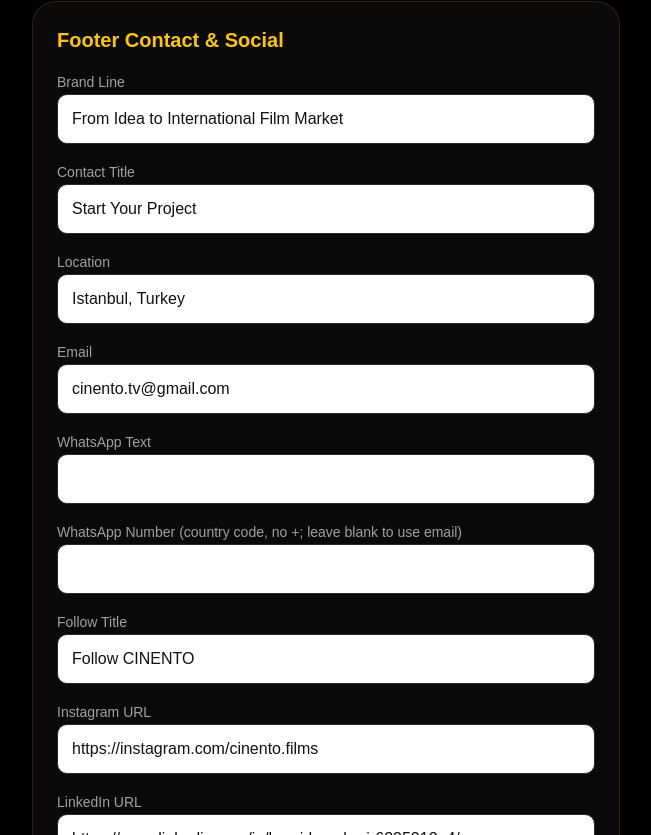
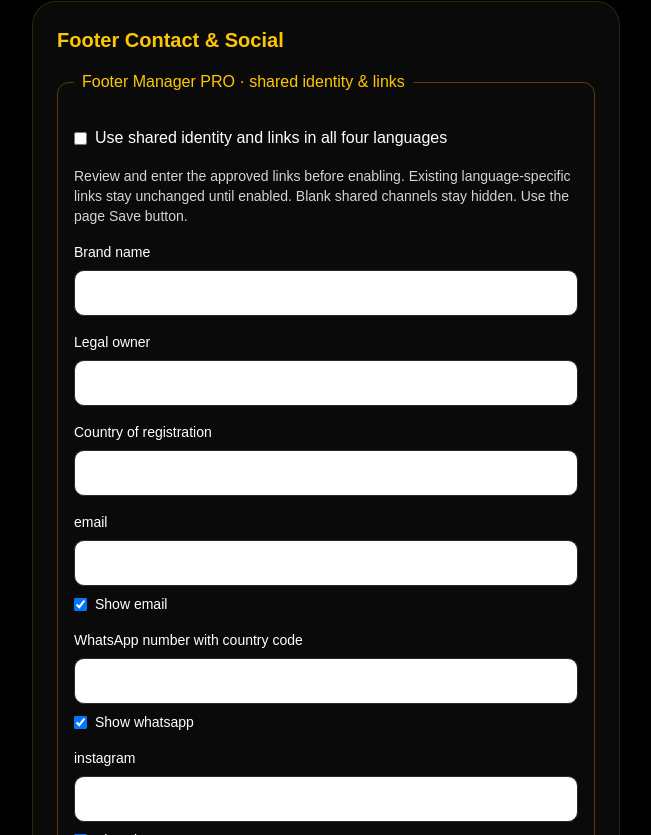
Before and after one commit to mrcint19-alt/cinento-production, a Next.js app: page /admin/content in a window 1280 px wide. Shown: the part 10885-11720 px from the top of the page, without its empty margins (8-659 px from the left). Built offline with nearby package versions, Linux system fonts and the light colour scheme.

Commit message:
feat(footer): add dashboard-managed multilingual footer

```diff
--- a/app/[lang]/page.tsx
+++ b/app/[lang]/page.tsx
@@ -6,6 +6,10 @@ Status: PAGE54 BASE + CMS CONNECTED + IMAGE MANAGER ACTIVE HERO SYSTEM CONNECTED
 */
 
 "use client";
+
+// Footer Manager PRO v1.0 | 2026-11-14 | baseline 5d4af80
+import ManagedFooter from "../../components/ManagedFooter";
+import { footerShared, footerHref, type FooterShared } from "../../lib/footer-manager";
 
 import { useEffect, useMemo, useState, type CSSProperties } from "react";
 import { useParams } from "next/navigation";
@@ -99,6 +103,7 @@ type PageContent = {
     location?: string;
     email?: string;
     whatsappNumber?: string;
+    whatsappText?: string;
     social?: { instagram?: string; linkedin?: string; website?: string };
   };
 };
@@ -311,6 +316,7 @@ export default function HomePage() {
   }, [lang]);
 
   const [dynamicContent, setDynamicContent] = useState<DynamicHomepageContent | null>(null);
+  const [sharedFooter, setSharedFooter] = useState<FooterShared>(() => footerShared(null));
   const [theme, setTheme] = useState<SiteTheme>(DEFAULT_SITE_THEME);
   const [showEnglishProjectDetails, setShowEnglishProjectDetails] = useState(false);
   const [featuredPrograms, setFeaturedPrograms] = useState<FeaturedProgram[]>([]);
@@ -378,6 +384,7 @@ export default function HomePage() {
       .then((data) => {
         if (!isActive) return;
         setTheme(siteTheme(data?.theme));
+        setSharedFooter(footerShared(data?.footerShared));
         setSliderSettings(heroSliderSettings(data?.heroSlider));
         const selected = data?.[lang] || null;
         const englishProjects = data?.en?.featuredProjects?.items;
@@ -695,7 +702,7 @@ export default function HomePage() {
         </div>
       </section>
 
-      <footer className="border-t border-white/10 site-band">
+      {sharedFooter.enabled ? <ManagedFooter settings={sharedFooter} copy={content.footer} brand={content.brand} whatsappLabel={content.contact.whatsappLabel} /> : <footer className="border-t border-white/10 site-band">
         <div className="mx-auto grid max-w-7xl gap-10 px-6 py-12 md:grid-cols-3">
           <div>
             <div className="mb-3 text-lg font-bold text-white">{content.brand}</div>
@@ -706,7 +713,7 @@ export default function HomePage() {
             <div className="space-y-2 text-sm text-neutral-400">
               <div>{content.footer.location?.trim() || "Istanbul, Turkey"}</div>
               <a href={`mailto:${contactEmail}`} className="block hover:text-[var(--site-accent)]">{contactEmail}</a>
-              {whatsappNumber && <a href={`https://wa.me/${whatsappNumber}`} target="_blank" className="block hover:text-[var(--site-accent)]" rel="noreferrer">{content.contact.whatsappLabel}</a>}
+              {footerHref("whatsapp", whatsappNumber) && <a href={footerHref("whatsapp", whatsappNumber)!} target="_blank" className="block hover:text-[var(--site-accent)]" rel="noreferrer">{content.footer.whatsappText?.trim() || content.contact.whatsappLabel}</a>}
             </div>
           </div>
           <div>
@@ -719,7 +726,7 @@ export default function HomePage() {
           </div>
         </div>
         <div className="border-t border-white/10 py-4 text-center text-xs text-neutral-500">{content.footer.rights}</div>
-      </footer>
+      </footer>}
     </main>
   );
 }
--- a/app/admin/content/page.tsx
+++ b/app/admin/content/page.tsx
@@ -1,4 +1,8 @@
 "use client";
+
+// Footer Manager PRO v1.0 | 2026-11-14 | baseline 5d4af80
+import FooterSharedEditor from "../../../components/FooterSharedEditor";
+import { footerShared, footerErrors, type FooterShared } from "../../../lib/footer-manager";
 
 /*
 File: app/admin/content/page.tsx
@@ -103,6 +107,7 @@ export default function ContentManager() {
   const [data, setData] = useState<any>(null);
   const [loading, setLoading] = useState(true);
   const [saving, setSaving] = useState(false);
+  const [sharedFooter, setSharedFooter] = useState<FooterShared>(() => footerShared(null));
   const [lang, setLang] = useState<Lang>("en");
   const [theme, setTheme] = useState<SiteTheme>(DEFAULT_SITE_THEME);
   const [navigation, setNavigation] = useState<SiteNavigation>(DEFAULT_NAVIGATION);
@@ -188,6 +193,7 @@ export default function ContentManager() {
       .then((res) => res.json())
       .then((json) => {
         setData(json);
+        setSharedFooter(footerShared(json?.footerShared));
         setHeroSlider(heroSliderSettings(json?.heroSlider));
         setTheme(siteTheme(json?.theme));
         setNavigation(navigationFromContent(json));
@@ -376,6 +382,8 @@ export default function ContentManager() {
 
   const handleSave = async () => {
     try {
+      const errors = footerErrors(sharedFooter);
+      if (errors.length) { alert(errors.join("\n")); return; }
       if (!validNavigationIcon(navigation.menuIcon, true) || navigation.items.some(item => item.enabled && (!validNavigationHref(item.href) || !validNavigationIcon(item.icon) || SITE_LOCALES.some(locale => !item.labels[locale].trim())))) {
         alert("The menu icon and every visible item need a valid icon, destination and title in all four languages.");
         return;
@@ -384,6 +392,7 @@ export default function ContentManager() {
 
       const updated = {
         ...data,
+        footerShared: footerShared(sharedFooter),
         heroSlider: heroSliderSettings(heroSlider),
         theme: siteTheme(theme),
         navigation: siteNavigation(navigation),
@@ -443,6 +452,7 @@ export default function ContentManager() {
             whatsappLabel: contactWhatsappLabel,
           },
           footer: {
+            ...data?.[lang]?.footer,
             brandLine: footerBrandLine,
             contactTitle: footerContactTitle,
             location: footerLocation,
@@ -704,6 +714,7 @@ export default function ContentManager() {
         </Section>
 
         <Section title="Footer Contact & Social">
+          <FooterSharedEditor value={sharedFooter} onChange={setSharedFooter} />
           <Input label="Brand Line" value={footerBrandLine} onChange={setFooterBrandLine} />
           <Input label="Contact Title" value={footerContactTitle} onChange={setFooterContactTitle} />
           <Input label="Location" value={footerLocation} onChange={setFooterLocation} />
--- /dev/null
+++ b/components/FooterSharedEditor.tsx
@@ -0,0 +1,14 @@
+"use client";
+/* CINENTO Footer Manager PRO v1.0 | 2026-11-14 | baseline 5d4af80 */
+import { FOOTER_CHANNELS, footerErrors, type FooterShared } from "../lib/footer-manager";
+export default function FooterSharedEditor({ value, onChange }: { value: FooterShared; onChange: (next: FooterShared) => void }) {
+  return <fieldset className="space-y-4 rounded-xl border border-yellow-600/40 p-4">
+    <legend className="px-2 text-yellow-400">Footer Manager PRO · shared identity & links</legend>
+    <label className="flex items-center gap-2"><input type="checkbox" checked={value.enabled} onChange={event => onChange({ ...value, enabled: event.target.checked })} />Use shared identity and links in all four languages</label>
+    <p className="text-sm text-neutral-300">Review and enter the approved links before enabling. Existing language-specific links stay unchanged until enabled. Blank shared channels stay hidden. Use the page Save button.</p>
+    {([ ["brandName", "Brand name"], ["legalOwner", "Legal owner"], ["country", "Country of registration"] ] as const).map(([key, label]) => <label key={key} className="block text-sm">{label}<input type="text" value={value[key]} onChange={event => onChange({ ...value, [key]: event.target.value })} className="mt-2 block w-full rounded-lg border border-neutral-700 bg-neutral-900 p-3" /></label>)}
+    {FOOTER_CHANNELS.map(key => <div key={key} className="space-y-2"><label className="block text-sm">{key === "whatsapp" ? "WhatsApp number with country code" : key}<input type="text" value={value[key]} onChange={event => onChange({ ...value, [key]: event.target.value })} className="mt-2 block w-full rounded-lg border border-neutral-700 bg-neutral-900 p-3" /></label><label className="flex items-center gap-2 text-sm"><input type="checkbox" checked={value.visible[key]} onChange={event => onChange({ ...value, visible: { ...value.visible, [key]: event.target.checked } })} />Show {key}</label></div>)}
+    {footerErrors(value).map(error => <p role="alert" key={error} className="text-sm text-red-400">{error}</p>)}
+    <p className="text-sm text-neutral-300">The fields below keep introduction, location, headings, WhatsApp label and rights separate for EN/TR/FA/AR. When shared mode is enabled, the shared channels above replace the legacy contact links below in the public footer only.</p>
+  </fieldset>;
+}
--- /dev/null
+++ b/components/ManagedFooter.tsx
@@ -0,0 +1,18 @@
+/* CINENTO Footer Manager PRO v1.0 | 2026-11-14 | baseline 5d4af80 */
+import { FOOTER_CHANNELS, footerHref, type FooterShared } from "../lib/footer-manager";
+type Copy = { brandLine: string; contactTitle: string; followTitle: string; rights: string; location?: string; whatsappText?: string };
+export default function ManagedFooter({ settings, copy, brand, whatsappLabel }: { settings: FooterShared; copy: Copy; brand: string; whatsappLabel: string }) {
+  const link = (key: typeof FOOTER_CHANNELS[number]) => {
+    const href = settings.visible[key] ? footerHref(key, settings[key]) : null;
+    if (!href) return null;
+    const label = key === "email" ? settings.email : key === "whatsapp" ? copy.whatsappText?.trim() || whatsappLabel : { instagram: "Instagram", linkedin: "LinkedIn", website: "Website" }[key];
+    return <a key={key} href={href} target={key === "email" ? undefined : "_blank"} rel="noopener noreferrer" className="block break-words hover:text-[var(--site-accent)] focus-visible:outline focus-visible:outline-2">{label}</a>;
+  };
+  return <footer className="border-t border-white/10 site-band">
+    <div className="mx-auto grid max-w-7xl gap-10 px-6 py-12 md:grid-cols-3">
+      <div><div className="mb-3 text-lg font-bold text-white">{settings.brandName || brand}</div><div className="text-sm leading-7 text-neutral-400">{copy.brandLine}</div>{settings.legalOwner && <div className="mt-4 break-words text-sm text-neutral-400">{settings.legalOwner}</div>}{settings.country && <div className="mt-1 text-sm text-neutral-400">{settings.country}</div>}</div>
+      <div><div className="mb-3 font-semibold text-white">{copy.contactTitle}</div><div className="space-y-2 text-sm text-neutral-400">{copy.location && <div>{copy.location}</div>}{link("email")}{link("whatsapp")}</div></div>
+      <div><div className="mb-3 font-semibold text-white">{copy.followTitle}</div><div className="space-y-2 text-sm text-neutral-400">{link("instagram")}{link("linkedin")}{link("website")}</div></div>
+    </div><div className="border-t border-white/10 py-4 text-center text-xs text-neutral-500">{copy.rights}</div>
+  </footer>;
+}
--- /dev/null
+++ b/lib/footer-manager.ts
@@ -0,0 +1,34 @@
+/* File: lib/footer-manager.ts | CINENTO Footer Manager PRO v1.0
+ * Updated: 2026-11-14 | Status: review build, baseline 5d4af80
+ */
+export const FOOTER_CHANNELS = ["email", "whatsapp", "instagram", "linkedin", "website"] as const;
+export type FooterChannel = typeof FOOTER_CHANNELS[number];
+export type FooterShared = {
+  enabled: boolean; brandName: string; legalOwner: string; country: string;
+  email: string; whatsapp: string; instagram: string; linkedin: string; website: string;
+  visible: Record<FooterChannel, boolean>;
+};
+const record = (v: unknown): Record<string, unknown> => v && typeof v === "object" && !Array.isArray(v) ? v as Record<string, unknown> : {};
+export function footerShared(value: unknown): FooterShared {
+  const v = record(value), visible = record(v.visible);
+  const str = (key: string) => typeof v[key] === "string" ? (v[key] as string).trim() : "";
+  return { enabled: v.enabled === true, brandName: str("brandName"), legalOwner: str("legalOwner"), country: str("country"),
+    email: str("email"), whatsapp: str("whatsapp"), instagram: str("instagram"), linkedin: str("linkedin"), website: str("website"),
+    visible: Object.fromEntries(FOOTER_CHANNELS.map(key => [key, visible[key] !== false])) as FooterShared["visible"] };
+}
+export function footerHref(channel: FooterChannel, value: string): string | null {
+  const text = value.trim();
+  if (!text) return null;
+  if (channel === "email") return /^[^\s@<>]+@[^\s@<>]+\.[^\s@<>]+$/.test(text) && !/[?&#\r\n]/.test(text) ? `mailto:${text}` : null;
+  if (channel === "whatsapp") {
+    if (!/^\+?[\d ()-]+$/.test(text)) return null;
+    const digits = text.replace(/\D/g, "");
+    return /^[1-9]\d{6,14}$/.test(digits) ? `https://wa.me/${digits}` : null;
+  }
+  try { const url = new URL(text); return ["https:", "http:"].includes(url.protocol) && !url.username && !url.password ? url.href : null; } catch { return null; }
+}
+export function footerErrors(value: unknown): string[] {
+  const settings = footerShared(value);
+  if (!settings.enabled) return [];
+  return FOOTER_CHANNELS.filter(key => settings[key] && !footerHref(key, settings[key])).map(key => `Invalid footer ${key}`);
+}
```
Also changed, not shown: app/api/content/homepage/route.ts (+7 -0 lines), 2 other files (tests, documents, lock files or other folders).
